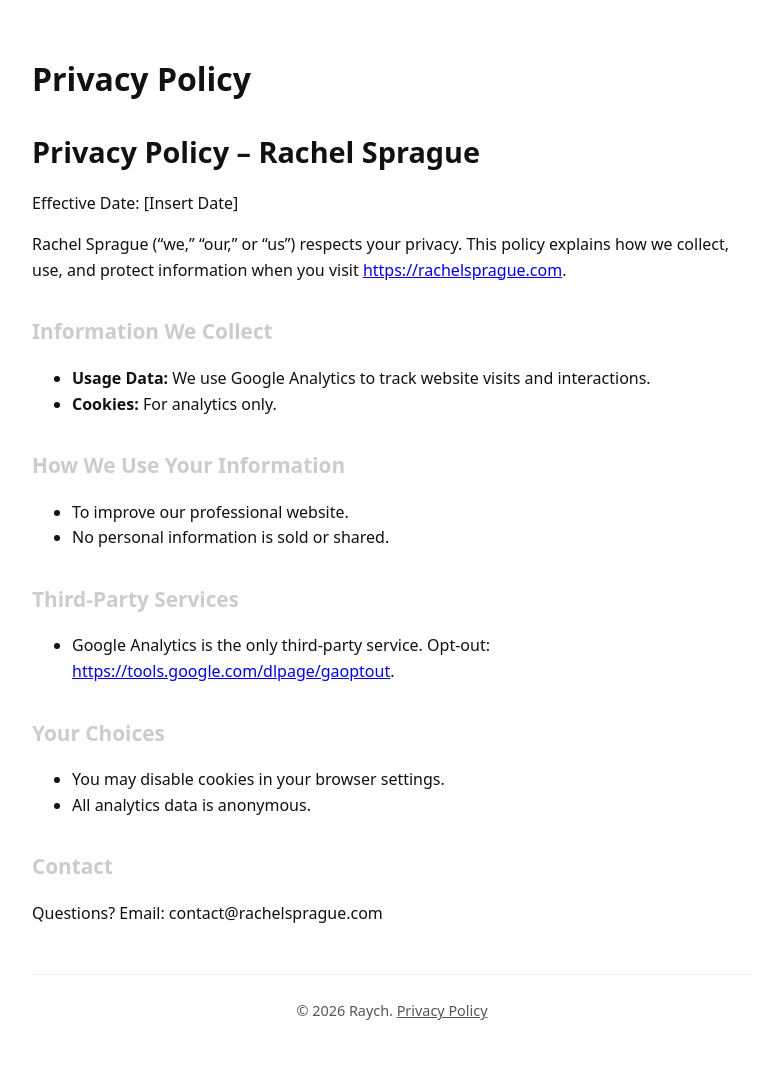
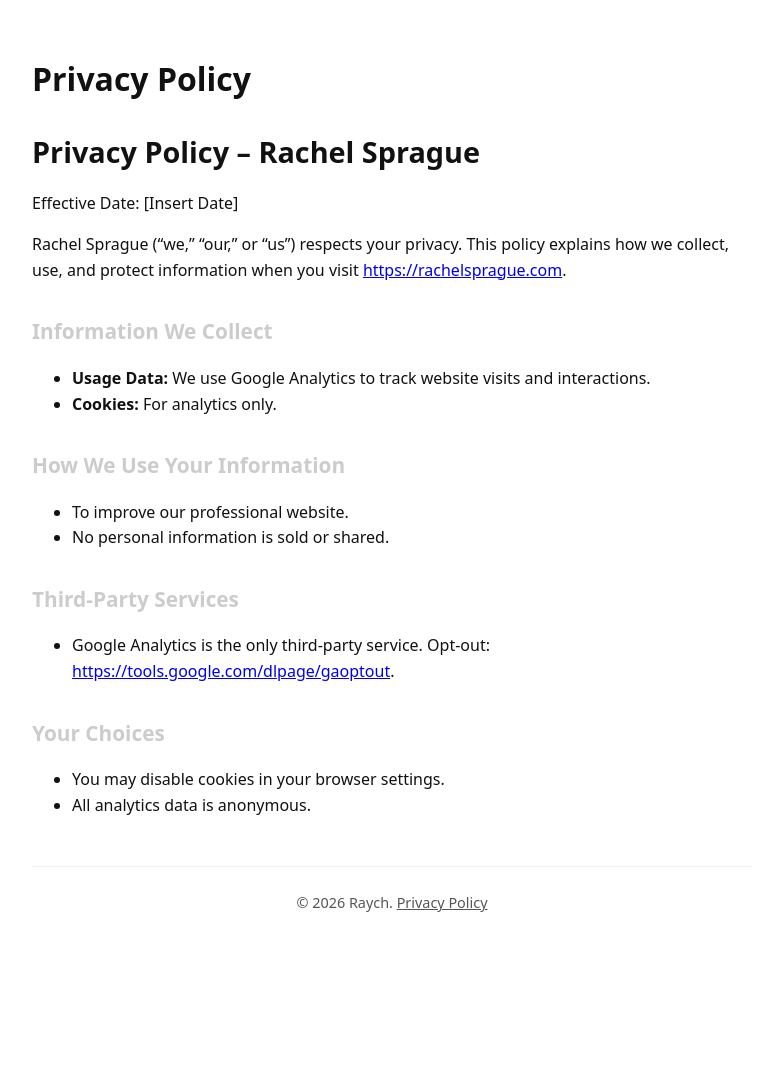
Before and after one commit to rachelsprague/rachelsprague.com, a Jekyll site: the page built from privacy.md, in a window 1280 px wide. Shown: the whole page, without its empty margins (248-1007 px from the left). Built offline with Jekyll 4.4.1, drawn with Linux system fonts in a browser that asks for light colours; after the commit the page ends 970 px from its top, so only the background shows below that.

Commit message:
comments

```diff
--- a/privacy.md
+++ b/privacy.md
@@ -24,5 +24,5 @@ Rachel Sprague (“we,” “our,” or “us”) respects your privacy. This po
 - You may disable cookies in your browser settings.
 - All analytics data is anonymous.
 
-## Contact
-Questions? Email: contact@rachelsprague.com
+<!-- ## Contact
+Questions? Email: contact@rachelsprague.com -->
```
